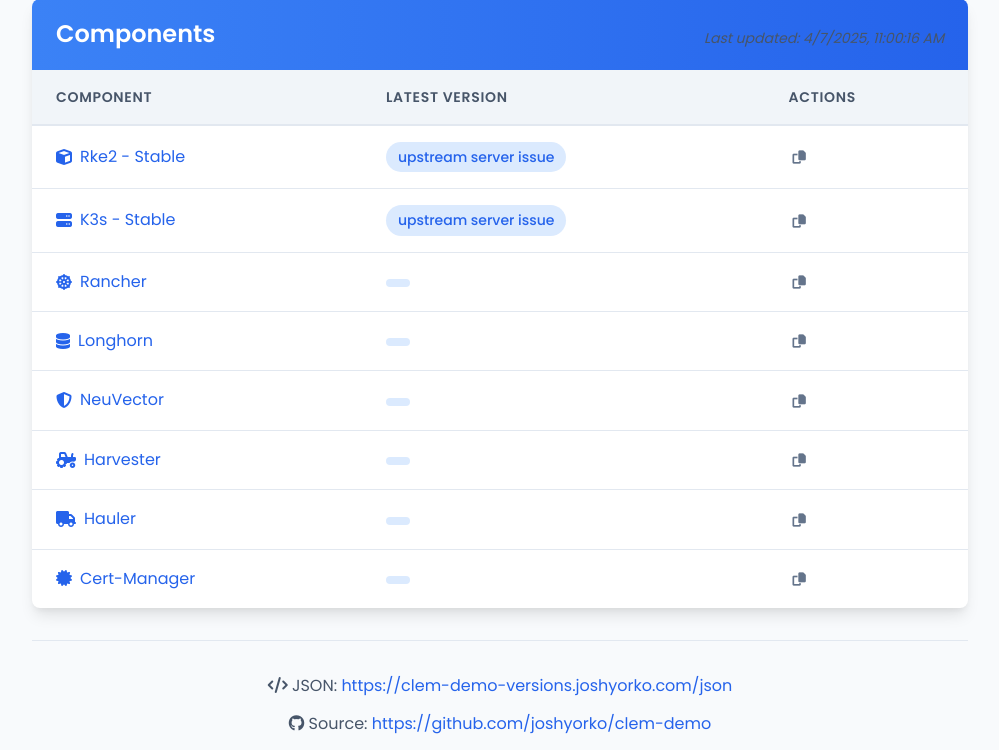
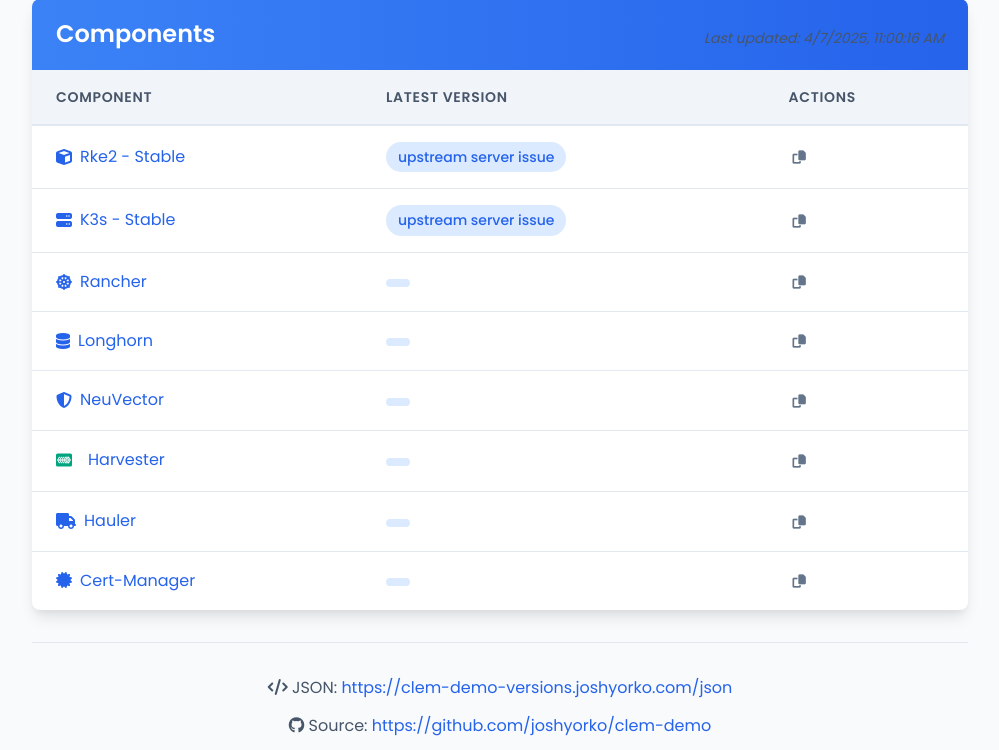
Before and after one commit to joshyorko/clem-demo, a Flask app: page / in a window 1280 px wide. Shown: the part 233-983 px from the top of the page, without its empty margins (140-1139 px from the left). Run offline with Flask 3, Linux system fonts and the light colour scheme; data that the repository does not hold is empty.

Commit message:
Refactor Dockerfile for improved caching and add Harvester icon to index.html

```diff
--- a/templates/index.html
+++ b/templates/index.html
@@ -519,7 +519,7 @@
                         <tr data-name="harvester">
                             <td>
                                 <a href="https://github.com/harvester/harvester" target="_blank">
-                                    <i class="fas fa-tractor"></i> Harvester
+                                    <img src="{{ url_for('static', filename='../assets/icon-harvester.svg') }}" alt="Harvester Icon" style="width: 16px; height: 16px; vertical-align: middle; margin-right: 8px;"> Harvester
                                 </a>
                             </td>
                             <td>
```
Also changed, not shown: assets/icon-harvester.svg (added), 1 other file.
